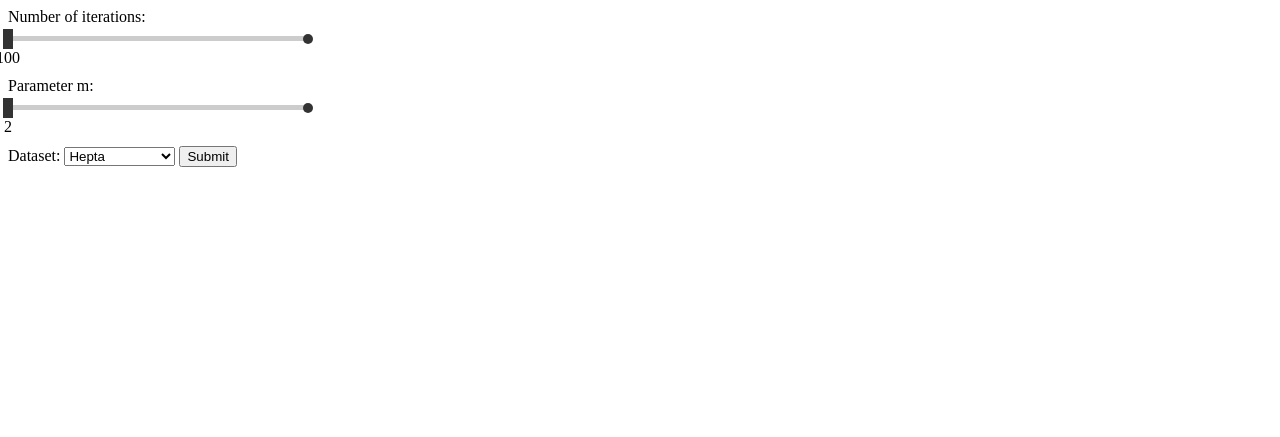
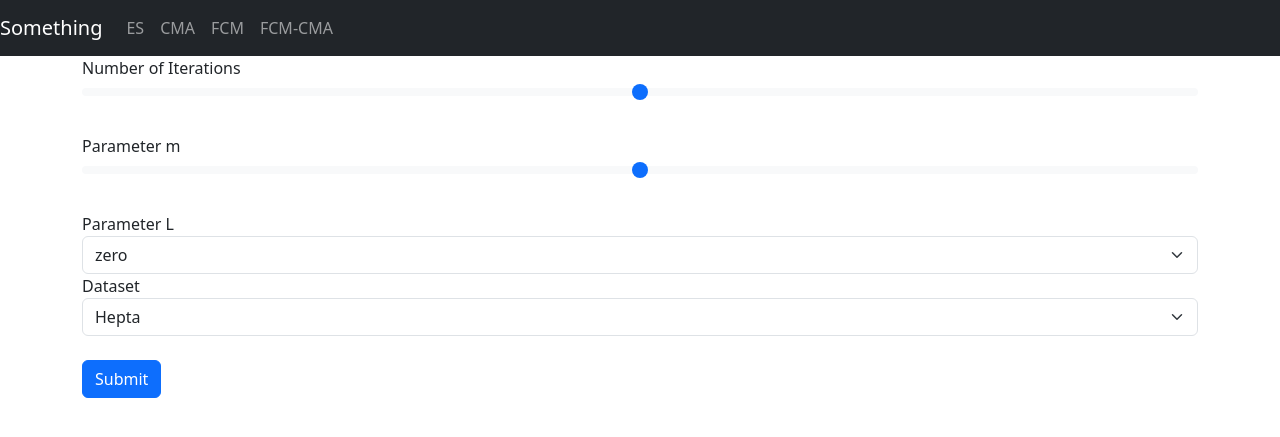
Before and after one commit to haniehm26/FCM-CMA-ES, a Flask app: page /fcm in a window 1280 px wide. Shown: the top 437 px of the page. Run offline with Flask 3, Linux system fonts and the light colour scheme.

Commit message:
refactore codes

```diff
--- a/static/fcm.js
+++ b/static/fcm.js
@@ -1,106 +1,3 @@
-function initializeMovableButton(lineContainerId, movableButtonId, currentValueId, startToggleId, endToggleId, minValue, maxValue, isFloat, stepSize) {
-    var movableButton = document.getElementById(movableButtonId);
-    var lineContainer = document.getElementById(lineContainerId);
-    var valueDisplay = document.getElementById(currentValueId);
-    var startToggle = document.getElementById(startToggleId);
-    var endToggle = document.getElementById(endToggleId);
-    var lineContainerRect = lineContainer.getBoundingClientRect();
-    var isDragging = false;
-
-    movableButton.addEventListener("mousedown", startDragging);
-    document.addEventListener("mousemove", moveButton);
-    document.addEventListener("mouseup", stopDragging);
-
-    startToggle.addEventListener("click", moveOneUnitLeft);
-    endToggle.addEventListener("click", moveOneUnitRight);
-
-    function startDragging(event) {
-        isDragging = true;
-    }
-
-    function moveButton(event) {
-        if (!isDragging) return;
-
-        var mouseX = event.clientX - lineContainerRect.left;
-        var maxX = lineContainerRect.width;
-
-        var positionRatio = mouseX / maxX; // Calculate the ratio of mouse position to the maximum position
-
-        var value = positionRatio * (maxValue - minValue) + minValue; // Calculate the corresponding value
-
-        var roundedValue;
-
-        if (isFloat) {
-            roundedValue = (Math.round(value / stepSize) * stepSize).toFixed(2); // Round the value to 2 decimal places
-        } else {
-            roundedValue = Math.round(value / stepSize) * stepSize; // Round the value to the nearest step
-        }
-
-        // Check if the rounded value exceeds the maxValue and adjust if necessary
-        if (roundedValue > maxValue) {
-            roundedValue = maxValue;
-        }
-
-        if (roundedValue < minValue) {
-            roundedValue = minValue;
-        }
-
-        var newPosition = (roundedValue - minValue) / (maxValue - minValue) * maxX; // Calculate the new position based on the rounded value
-
-        movableButton.style.left = newPosition + "px";
-        valueDisplay.textContent = roundedValue;
-    }
-
-    function stopDragging() {
-        isDragging = false;
-    }
-
-    function moveOneUnitLeft() {
-        var currentPosition = parseFloat(movableButton.style.left) || 0;
-
-        if (isFloat) {
-            var step = ((lineContainerRect.width) / (maxValue - minValue) ) * stepSize;
-        }
-        else {
-            var step = (lineContainerRect.width / (maxValue - minValue)) * stepSize;
-        }
-
-        var newPosition = Math.max(0, currentPosition - step);
-        movableButton.style.left = newPosition + "px";
-
-        if (isFloat) {
-            var value = (newPosition / lineContainerRect.width) * (maxValue - minValue) + minValue;
-            value = value.toFixed(2);
-        }
-        else {
-            var value = Math.round((newPosition / lineContainerRect.width) * (maxValue - minValue) + minValue);
-        }
-        valueDisplay.textContent = value;
-    }
-
-    function moveOneUnitRight() {
-        var currentPosition = parseFloat(movableButton.style.left) || 0;
-
-        if (isFloat) {
-            var step = ((lineContainerRect.width) / (maxValue - minValue) ) * stepSize;
-        }
-        else {
-            var step = (lineContainerRect.width / (maxValue - minValue)) * stepSize;
-        }
-
-        var newPosition = Math.min(lineContainerRect.width, currentPosition + step);
-        movableButton.style.left = newPosition + "px";
-
-        if (isFloat) {
-            var value = (newPosition / lineContainerRect.width) * (maxValue - minValue) + minValue;
-            value = value.toFixed(2);
-        } else {
-            var value = Math.round((newPosition / lineContainerRect.width) * (maxValue - minValue) + minValue);
-        }
-        valueDisplay.textContent = value;
-    }
-}
-
 function showChart(data) {
     displayImage(data.dataset_png);
     displayImage(data.algorithm_png);
@@ -117,12 +14,10 @@ function displayImage(base64Data) {
 function showTable(data) {
     // Show the table container
     document.getElementById("table-container").style.display = "block";
-
     var rand_index = document.getElementById("rand-index")
     var fc = document.getElementById("fc")
     var hc = document.getElementById("hc")
     var exec_time = document.getElementById("exec-time")
-
     rand_index.textContent = data.rand_index;
     fc.textContent = data.fc;
     hc.textContent = data.hc;
@@ -133,7 +28,6 @@ function sendDataToServer(data) {
     var xhr = new XMLHttpRequest();
     xhr.open("POST", "/fcm", true);
     xhr.setRequestHeader("Content-Type", "application/json");
-
     xhr.onreadystatechange = function () {
         if (xhr.readyState === XMLHttpRequest.DONE) {
             // Hide loading indicator
@@ -149,39 +43,30 @@ function sendDataToServer(data) {
             }
         }
     };
-
     xhr.send(JSON.stringify(data));
 }
 
 // Call the functions
-initializeMovableButton("n-iter-line-container", "n-iter-movable-button", "n-iter-current-value", "n-iter-start-toggle", "n-iter-end-toggle", 100, 10000, false, 50);
-initializeMovableButton("m-line-container", "m-movable-button", "m-current-value", "m-start-toggle", "m-end-toggle", 2, 101, true, 0.5);
-
-document.getElementById("form").addEventListener("submit", function (event) {
+document.getElementById("submit").addEventListener("click", function (event) {
     event.preventDefault(); // Prevent form submission
-
     // Display loading indicator
     document.getElementById("loading-indicator").style.display = "block";
     document.getElementById("table-container").style.display = "none";
-
     const parentElement = document.getElementById("img-container");
     // Remove all children
     while (parentElement.firstChild) {
         parentElement.firstChild.remove();
     }
     parentElement.style.display = "none";
-
     // Retrieve form data
     var nIter = document.getElementById("n-iter-current-value").textContent;
     var m = document.getElementById("m-current-value").textContent;
     var dataset = document.getElementById("dataset").value;
-
     var data = {
         n_iter: nIter,
         m: m,
         dataset_name: dataset
     };
-
     // Send the data to the server
     sendDataToServer(data);
 });
--- a/templates/fcm.html
+++ b/templates/fcm.html
@@ -1,35 +1,29 @@
-<!DOCTYPE html>
-<html>
-
-<head>
-    <title>Fuzzy C-Means Algorithm</title>
-    <link rel="stylesheet" type="text/css" href="../static/styles.css">
-</head>
-
-<body>
-    <form id="form" action="/submit" method="post">
-        <label for="n-iter-line-container">Number of iterations:</label>
-        <div id="n-iter-line-container" class="line-container">
-            <div id="n-iter-start-toggle" class="toggle start-toggle"></div>
-            <div id="n-iter-movable-button" class="movable-button">
-                <span id="n-iter-current-value" class="current-value">100</span>
+{% extends 'base.html' %}
+{% block main %}
+<form id="form" action="/submit" method="post" class="form-inline">
+    <div class="form-group">
+        <label for="n-iter">Number of Iterations</label>
+        <input type="range" class="form-range" id="n-iter" name="n-iter" min="100" max="1000" step="50"
+            oninput="this.nextElementSibling.value = this.value">
+        <output class="form-text"></output>
     </div>
-            <div id="n-iter-end-toggle" class="toggle end-toggle"></div>
+    <div class="form-group">
+        <label for="m-param">Parameter m</label>
+        <input type="range" class="form-range" id="m-param" name="m-param" min="1" max="10" step="0.5"
+            oninput="this.nextElementSibling.value = this.value">
+        <output class="form-text"></output>
     </div>
-        </br></br>
-
-        <label for="m-line-container">Parameter m:</label>
-        <div id="m-line-container" class="line-container">
-            <div id="m-start-toggle" class="toggle start-toggle"></div>
-            <div id="m-movable-button" class="movable-button">
-                <span id="m-current-value" class="current-value">2</span>
+    <div class="form-group">
+        <label for="l-param">Parameter L</label>
+        <select id="l-param" name="l-param" class="form-select">
+            <option value="zero">zero</option>
+            <option value="linear">linear</option>
+            <option value="success_rule">1/5 success rule</option>
+        </select>
     </div>
-            <div id="m-end-toggle" class="toggle end-toggle"></div>
-        </div>
-        </br></br>
-
-        <label for="dataset">Dataset:</label>
-        <select id="dataset" name="dataset">
+    <div class="form-group">
+        <label for="dataset">Dataset</label>
+        <select id="dataset" name="dataset" class="form-select">
             <option value="Hepta">Hepta</option>
             <option value="Tetra">Tetra</option>
             <option value="Chainlink">Chainlink</option>
@@ -43,37 +37,33 @@
             <option value="MySet1">My Set 1</option>
             <option value="MySet2">My Set 2</option>
         </select>
-
-        <input type="submit" value="Submit">
+    </div>
+    <br>
+    <button type="submit" class="btn btn-primary" id="submit">Submit</button>
     <div id="loading-indicator" style="display: none;">Calculating...</div>
 </form>
 </br>
-
 <div id="table-container" style="display: none;">
-        <table>
+    <table class="table table-bordered text-center">
+    <thead class="thead-dark">
         <tr>
-                <td>Rand Index</td>
+            <th scope="col">Rand Index</th>
+            <th scope="col">Fc</th>
+            <th scope="col">Hc</th>
+            <th scope="col">Execution Time (sec)</th>
+        </tr>
+    </thead>
+    <tbody>
+        <tr>
             <td id="rand-index">{{ rand_index }}</td>
-            </tr>
-            <tr>
-                <td>Fc</td>
             <td id="fc">{{ fc }}</td>
-            </tr>
-            <tr>
-                <td>Hc</td>
             <td id="hc">{{ hc }}</td>
-            </tr>
-            <tr>
-                <td>Execution Time (sec)</td>
             <td id="exec-time">{{ exec_time }}</td>
         </tr>
+    </tbody>
     </table>
 </div>
 </br>
-
 <div id="img-container" style="display: none;"></div>
-
 <script src="../static/fcm.js"></script>
-</body>
-
-</html>
+{% endblock %}
```
Lines whose indentation alone changed are shown as unchanged.
